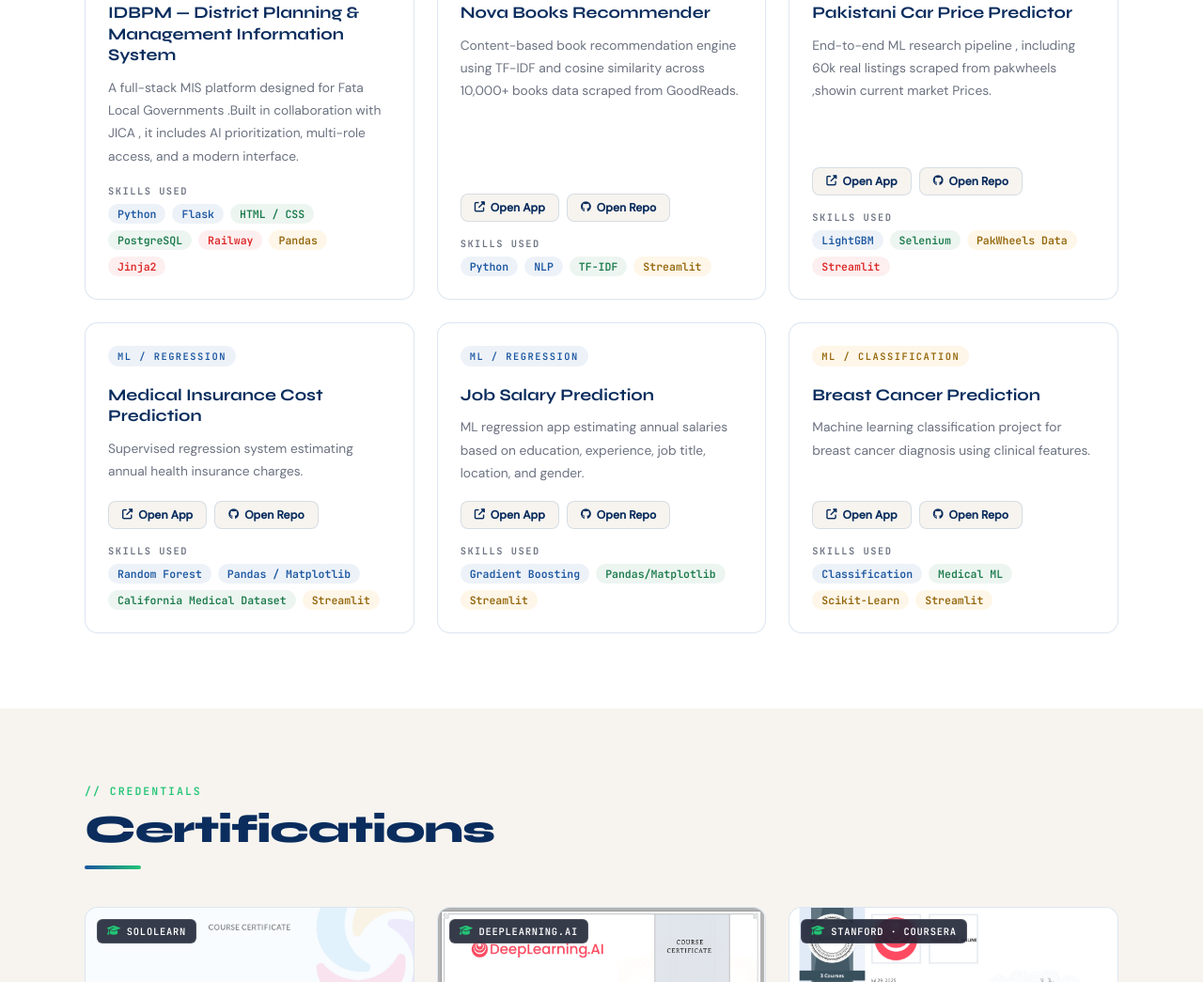
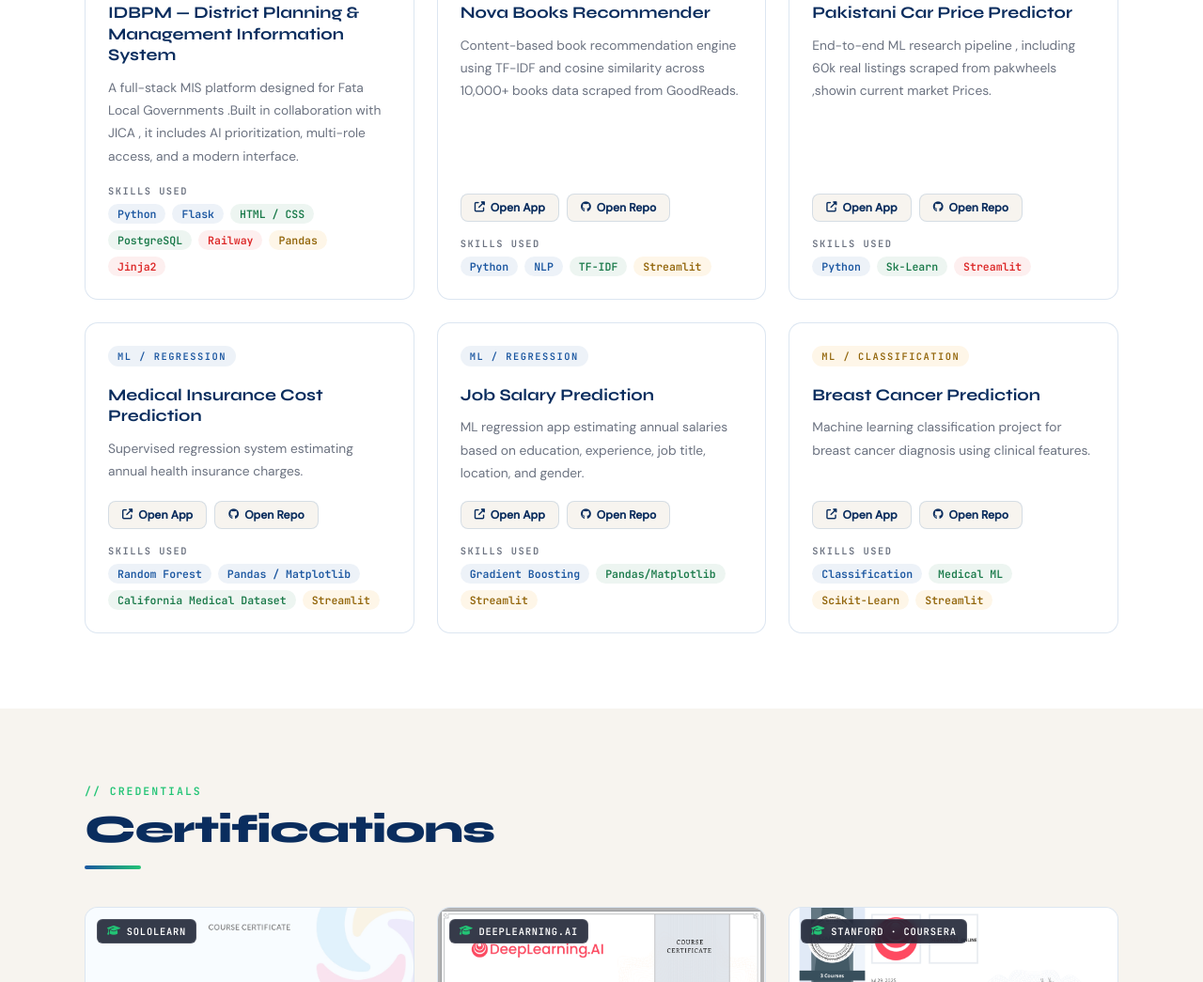
Before and after one commit to harisyar-ai/harisyar-ai, a plain HTML site: page index.html in a window 1280 px wide. Shown: the part 2480-3525 px from the top of the page at 94% size. Drawn offline with Linux system fonts and the light colour scheme.

Commit message:
Update project tags to reflect new skills used
Replaced project tags with new skills used in the project.

```diff
--- a/index.html
+++ b/index.html
@@ -1317,9 +1317,8 @@
           </div>
           <div class="project-tags-label">Skills Used</div>
           <div class="project-tags">
-            <span class="project-tag blue">LightGBM</span>
-            <span class="project-tag green">Selenium</span>
-            <span class="project-tag gold">PakWheels Data</span>
+            <span class="project-tag blue">Python</span>
+            <span class="project-tag green">Sk-Learn</span>
             <span class="project-tag red">Streamlit</span>
           </div>
         </div>
```
